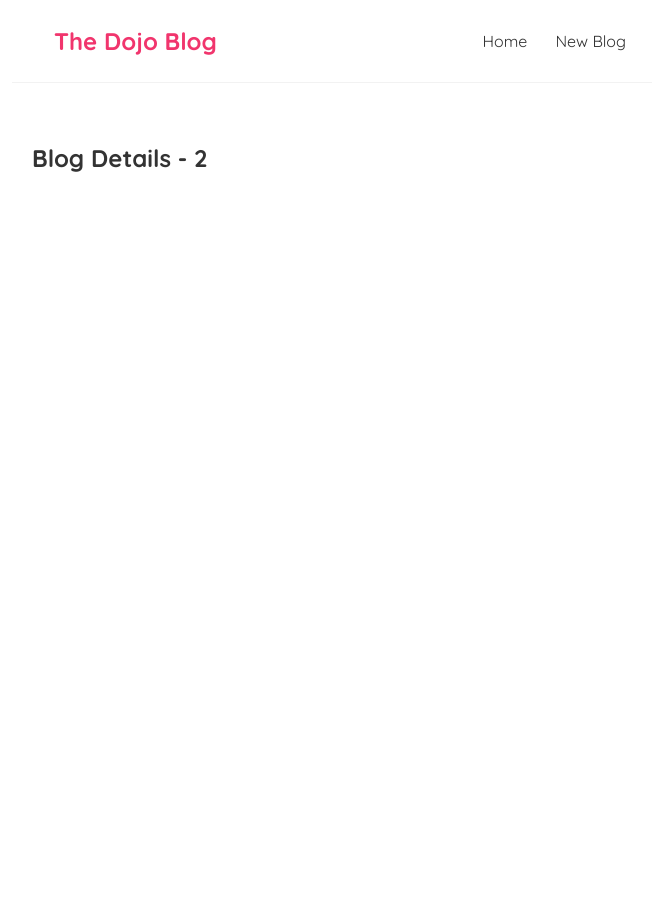
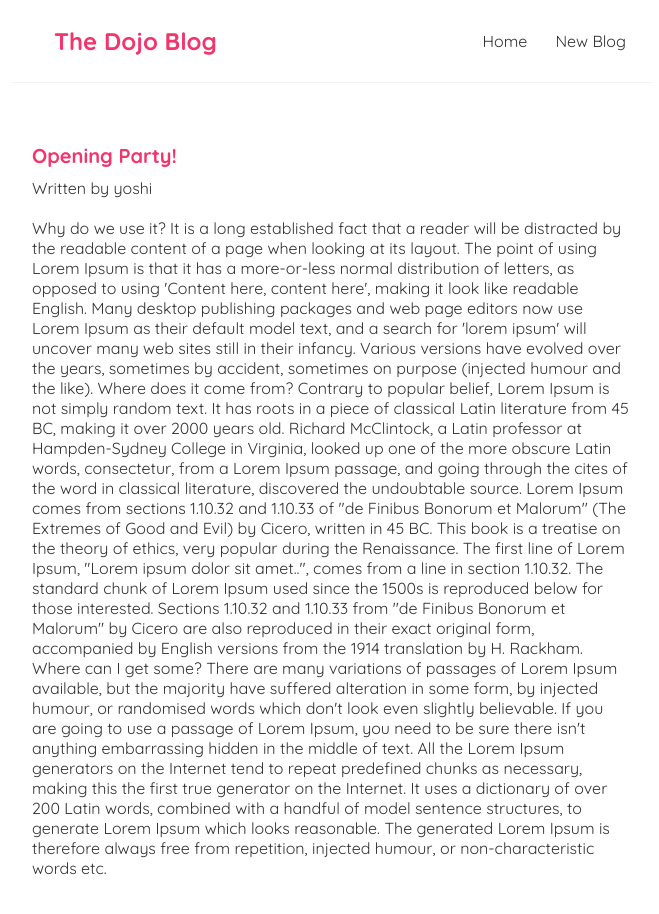
Before and after one commit to joy-98/basic-blog, a React (Create React App) app: page /blogs/2 in a window 1280 px wide. Shown: the top 914 px of the page, without its empty margins (308-967 px from the left). Before the commit the page ends 800 px from the top, so only its background shows below. Built offline with nearby package versions, Linux system fonts and the light colour scheme; data requests are answered from the project's data file.

Commit message:
added blog details and styles

```diff
--- a/src/BlogDetails.js
+++ b/src/BlogDetails.js
@@ -1,10 +1,20 @@
 import { useParams } from "react-router";
+import useFetch from "./useFetch";
 const BlogDetails = () => {
     // to get id from the parameter of url
     const { id } = useParams()
+    const { data: blog, isPending, error } = useFetch("http://localhost:8000/blogs/" + id)
     return (
         <div className="blog-details">
-            <h2>Blog Details - {id}</h2>
+            {error && <div>{error}</div>}
+            {isPending && <div>Loading...</div>}
+            {blog && (
+                <article>
+                    <h2>{blog.title}</h2>
+                    <p>Written by {blog.author}</p>
+                    <div>{blog.body}</div>
+                </article>
+            )}
         </div>
     );
 }
--- a/src/index.css
+++ b/src/index.css
@@ -49,7 +49,24 @@
   margin-bottom: 8px;
 }
 
-/* remove the text decoration on blog details */
 .blog-preview a{
   text-decoration: none;
 }
+
+/* blog details page */
+.blog-details h2 {
+  font-size: 20px;
+  color: #f1356d;
+  margin-bottom: 10px;
+}
+.blog-details div {
+  margin: 20px 0;
+}
+.blog-details button {
+  background: #f1356d;
+  color: #fff;
+  border: 0;
+  padding: 8px;
+  border-radius: 8px;
+  cursor: pointer;
+}
```
